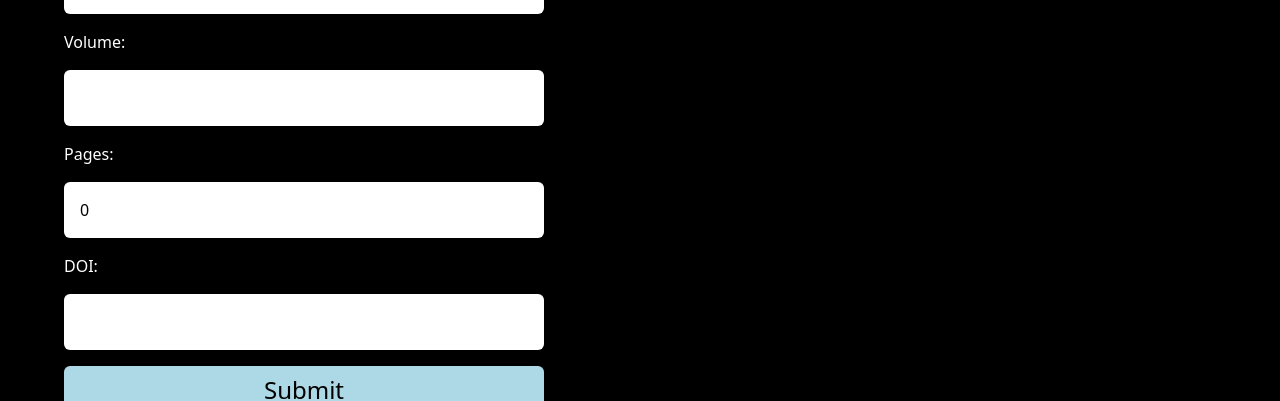
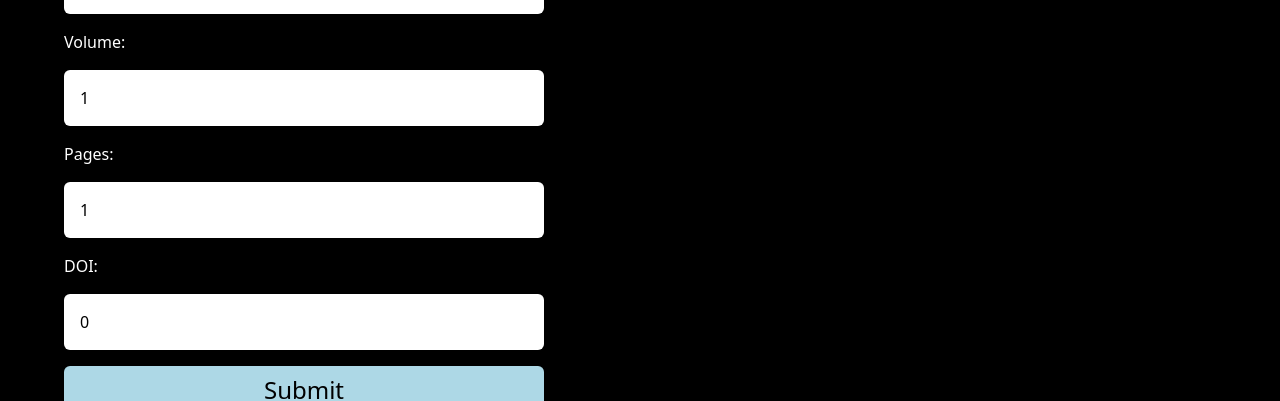
Before and after one commit to Lvl29OwOMonkey/assignment, a Next.js app in the folder frontend/: page /articles/new in a window 1280 px wide. Shown: the part 514-915 px from the top of the page. Built offline with nearby package versions, Linux system fonts and the light colour scheme.

Commit message:
Validation stuff

```diff
--- a/frontend/src/pages/articles/analyst/index.tsx
+++ b/frontend/src/pages/articles/analyst/index.tsx
@@ -187,6 +187,8 @@ const Articles: NextPage<ArticlesProps> = ({ articles }) => {
 												defaultValue={
 													selectedArticle.pubYear
 												}
+												min={1500}
+												max={new Date().getFullYear()}
 												required
 											/>
 										</div>
@@ -201,6 +203,7 @@ const Articles: NextPage<ArticlesProps> = ({ articles }) => {
 												id="volume"
 												placeholder="Volume..."
 												className="text-black rounded-md"
+												min={1}
 												defaultValue={
 													selectedArticle.volume
 												}
@@ -217,6 +220,7 @@ const Articles: NextPage<ArticlesProps> = ({ articles }) => {
 												id="pages"
 												placeholder="Pages..."
 												className="text-black rounded-md"
+												min={1}
 												defaultValue={
 													selectedArticle.pages
 												}
@@ -377,7 +381,9 @@ const Articles: NextPage<ArticlesProps> = ({ articles }) => {
 	);
 };
 
-export const getServerSideProps: GetServerSideProps<ArticlesProps> = async () => {
+export const getServerSideProps: GetServerSideProps<
+	ArticlesProps
+> = async () => {
 	// Fetch articles from Backend
 	const request = await axios.get(
 		`${process.env.NEXT_PUBLIC_BACKEND_URL}/articles/analyst`,
--- a/frontend/src/pages/articles/new.tsx
+++ b/frontend/src/pages/articles/new.tsx
@@ -8,9 +8,9 @@ const NewDiscussion = () => {
 	const [authors, setAuthors] = useState<string[]>([]);
 	const [source, setSource] = useState("");
 	const [pubYear, setPubYear] = useState(new Date().getFullYear());
-	const [doi, setDoi] = useState("");
-	const [volume, setVolume] = useState("");
-	const [pages, setPages] = useState(0);
+	const [doi, setDoi] = useState(0);
+	const [volume, setVolume] = useState(1);
+	const [pages, setPages] = useState(1);
 
 	const [submitted, setSubmitted] = useState(false);
 	const [error, setError] = useState("");
@@ -161,7 +161,7 @@ const NewDiscussion = () => {
 					name="pubYear"
 					id="pubYear"
 					value={pubYear}
-					min={1900}
+					min={1500}
 					max={new Date().getFullYear()}
 					onChange={(event) => {
 						const val = event.target.value;
@@ -179,7 +179,8 @@ const NewDiscussion = () => {
 					type="number"
 					name="volume"
 					value={volume}
-					onChange={(event) => setVolume(event.target.value)}
+					min={1}
+					onChange={(event) => setVolume(parseInt(event.target.value))}
 					required
 				/>
 				<label htmlFor="pages">Pages:</label>
@@ -188,6 +189,7 @@ const NewDiscussion = () => {
 					type="number"
 					name="pages"
 					id="pages"
+					min={1}
 					value={pages}
 					onChange={(event) => setPages(parseInt(event.target.value))}
 					required
@@ -195,12 +197,13 @@ const NewDiscussion = () => {
 				<label htmlFor="doi">DOI:</label>
 				<input
 					className={formStyles.formItem}
-					type="text"
+					type="number"
 					name="doi"
 					id="doi"
 					value={doi}
+					min={1}
 					onChange={(event) => {
-						setDoi(event.target.value);
+						setDoi(parseInt(event.target.value));
 					}}
 					required
 				/>
```
Also changed, not shown: 1 other file (tests, documents, lock files or other folders).
